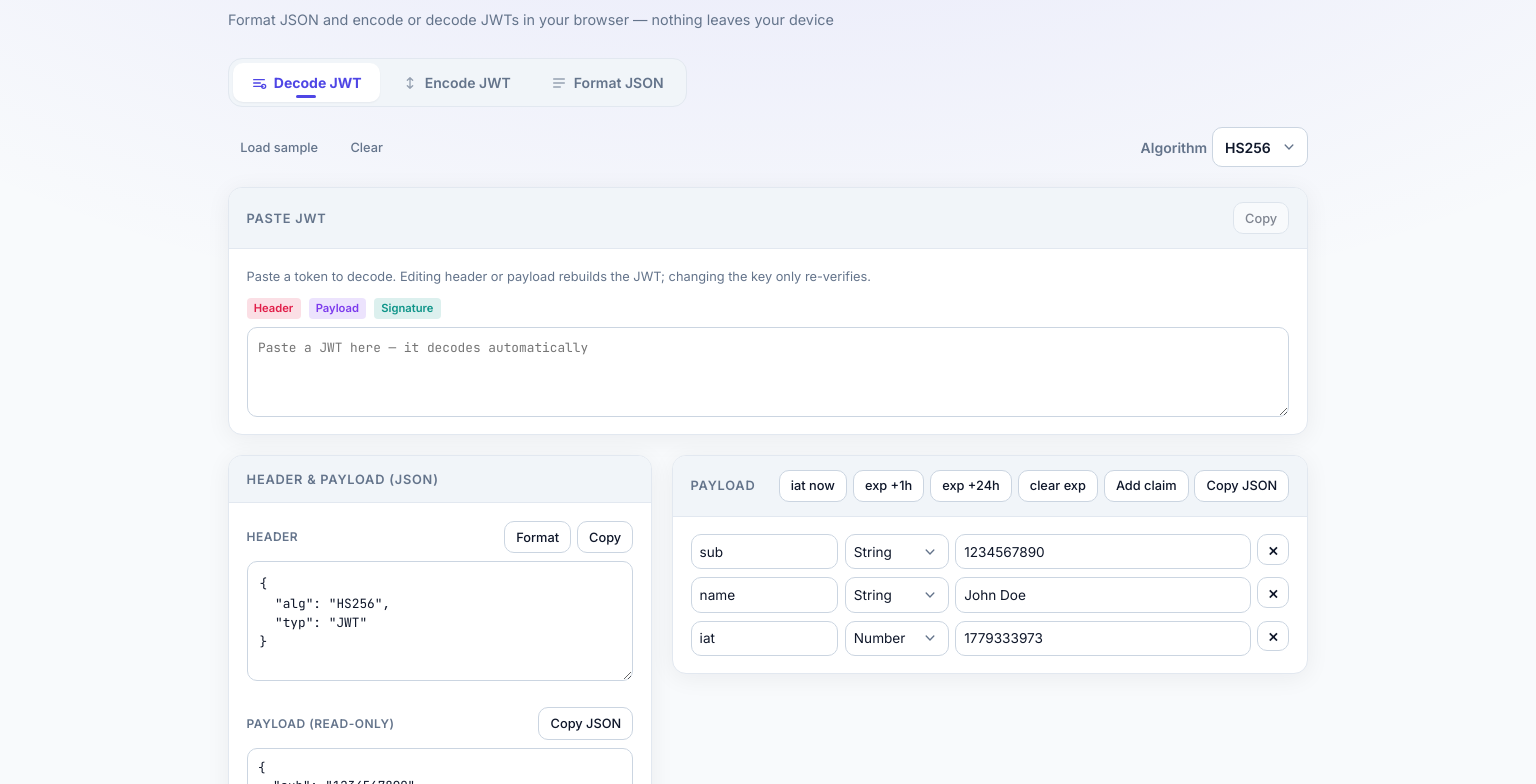
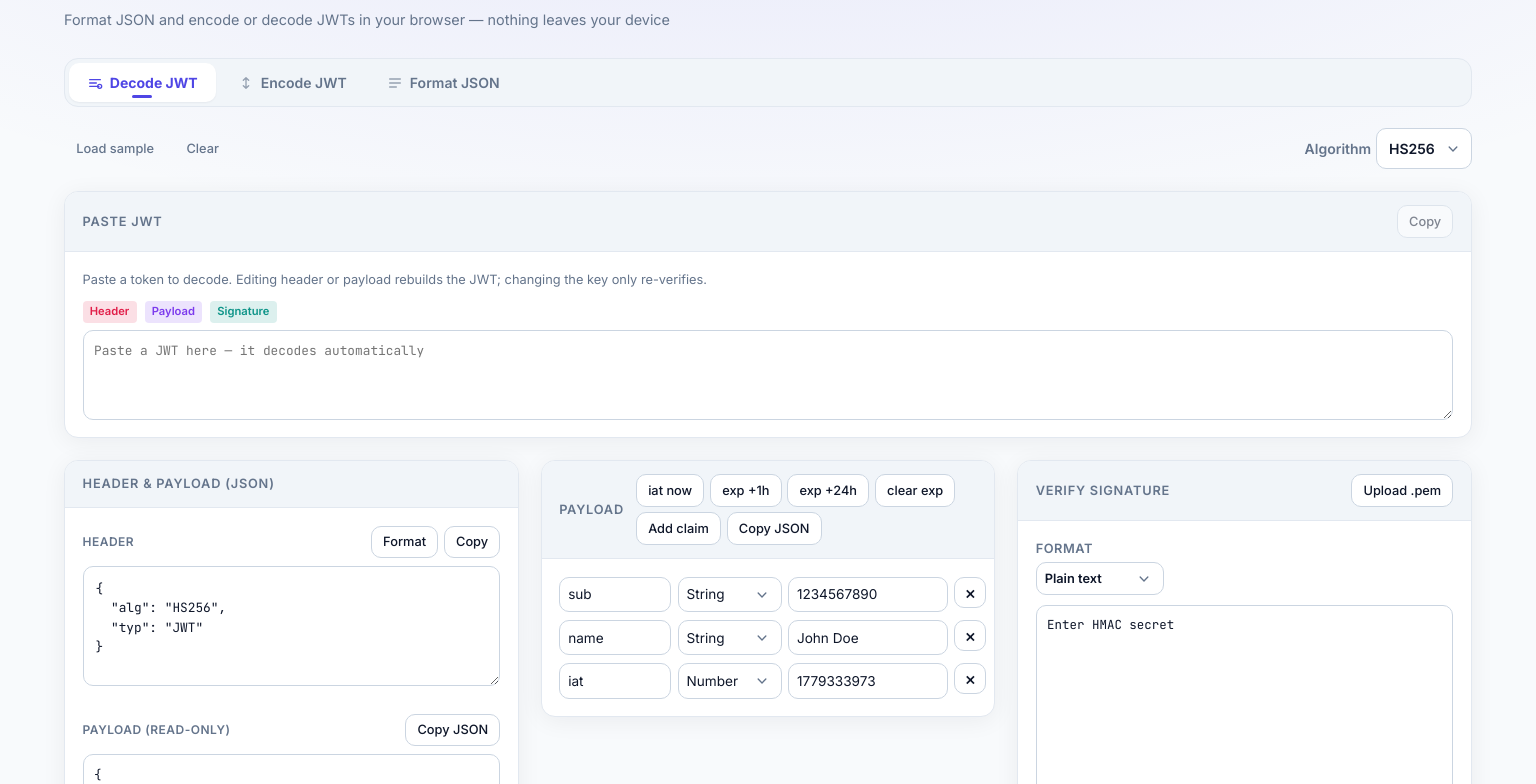
Before and after one commit to bijaybhandari1989/json-utility, a Nuxt app: page / in a window 1536 px wide. Shown: the part 60-844 px from the top of the page. Built offline with nearby package versions, Linux system fonts and the light colour scheme.

Commit message:
Use more horizontal space on extra-large screens.
Widen the content shell at xl breakpoints and lay out decode/encode as three columns (header JSON, payload editor, key) on wide viewports.

```diff
--- a/app/assets/css/main.css
+++ b/app/assets/css/main.css
@@ -31,7 +31,7 @@
   --jwt-header: #e11d48;
   --jwt-payload: #7c3aed;
   --jwt-signature: #0d9488;
-  --shell-max: 1120px;
+  --shell-max: min(1120px, calc(100% - 2.5rem));
   --stack-gap: 1.25rem;
 }
 
@@ -139,10 +139,42 @@ button {
   font-size: 0.9rem;
 }
 
+/* ——— Viewport width ——— */
+@media (min-width: 1280px) {
+  :root {
+    --shell-max: min(1360px, calc(100% - 3rem));
+    --stack-gap: 1.35rem;
+  }
+
+  .shell-inner {
+    padding-left: 1.75rem;
+    padding-right: 1.75rem;
+  }
+}
+
+@media (min-width: 1536px) {
+  :root {
+    --shell-max: min(1600px, calc(100% - 4rem));
+  }
+
+  .shell-inner {
+    padding-left: 2rem;
+    padding-right: 2rem;
+  }
+}
+
+@media (min-width: 1920px) {
+  :root {
+    --shell-max: min(1760px, calc(100% - 5rem));
+  }
+}
+
 /* ——— Tabs ——— */
 .tab-bar {
-  display: inline-flex;
+  display: flex;
   flex-wrap: wrap;
+  width: 100%;
+  max-width: 100%;
   padding: 4px;
   gap: 4px;
   background: var(--surface-2);
@@ -423,6 +455,52 @@ textarea.field-input:focus {
   }
 }
 
+/* Extra-large: three columns — header JSON | payload editor | key */
+@media (min-width: 1440px) {
+  .decode-workspace,
+  .encode-workspace {
+    display: grid;
+    grid-template-columns: repeat(3, minmax(0, 1fr));
+    gap: var(--stack-gap);
+    align-items: start;
+  }
+
+  .decode-workspace > .toolbar,
+  .encode-workspace > .toolbar,
+  .decode-workspace > .decode-token-card,
+  .encode-workspace > .encode-output-card,
+  .decode-workspace > .alert,
+  .encode-workspace > .alert {
+    grid-column: 1 / -1;
+  }
+
+  .decode-workspace > .grid-payload-split,
+  .encode-workspace > .grid-payload-split {
+    display: contents;
+  }
+
+  .decode-workspace > .grid-payload-split > :nth-child(1),
+  .encode-workspace > .grid-payload-split > :nth-child(1) {
+    grid-column: 1;
+  }
+
+  .decode-workspace > .grid-payload-split > :nth-child(2),
+  .encode-workspace > .grid-payload-split > :nth-child(2) {
+    grid-column: 2;
+  }
+
+  .decode-workspace > .key-panel,
+  .encode-workspace > .key-panel {
+    grid-column: 3;
+    align-self: stretch;
+  }
+
+  .decode-workspace > .key-panel .key-textarea,
+  .encode-workspace > .key-panel .key-textarea {
+    min-height: 16rem;
+  }
+}
+
 .grid-format-split {
   display: grid;
   gap: var(--stack-gap);
@@ -462,6 +540,17 @@ textarea.field-input:focus {
   .format-workspace .json-tree-viewer {
     flex: 1;
     min-height: 28rem;
+  }
+}
+
+@media (min-width: 1440px) {
+  .grid-format-split {
+    min-height: calc(100vh - 10rem);
+  }
+
+  .format-workspace .format-input,
+  .format-workspace .json-tree-scroll {
+    min-height: 32rem;
   }
 }
 
--- a/app/components/PayloadPanel.vue
+++ b/app/components/PayloadPanel.vue
@@ -239,6 +239,12 @@ function onTypeChange(claim: PayloadClaim) {
   line-height: 1;
 }
 
+@media (min-width: 1440px) {
+  .claim-row {
+    grid-template-columns: minmax(7rem, 1fr) 6.5rem minmax(10rem, 2.5fr) auto;
+  }
+}
+
 @media (max-width: 640px) {
   .claim-row {
     grid-template-columns: 1fr 1fr;
```
